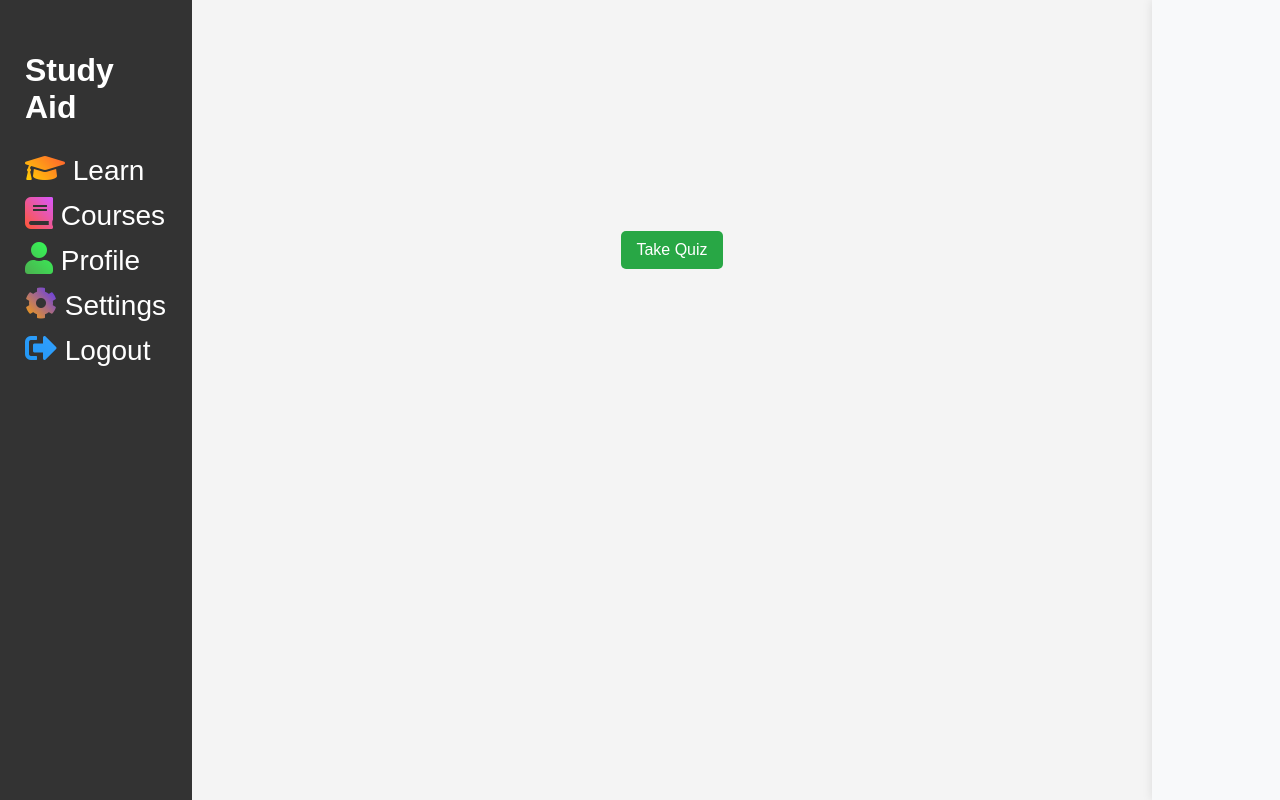
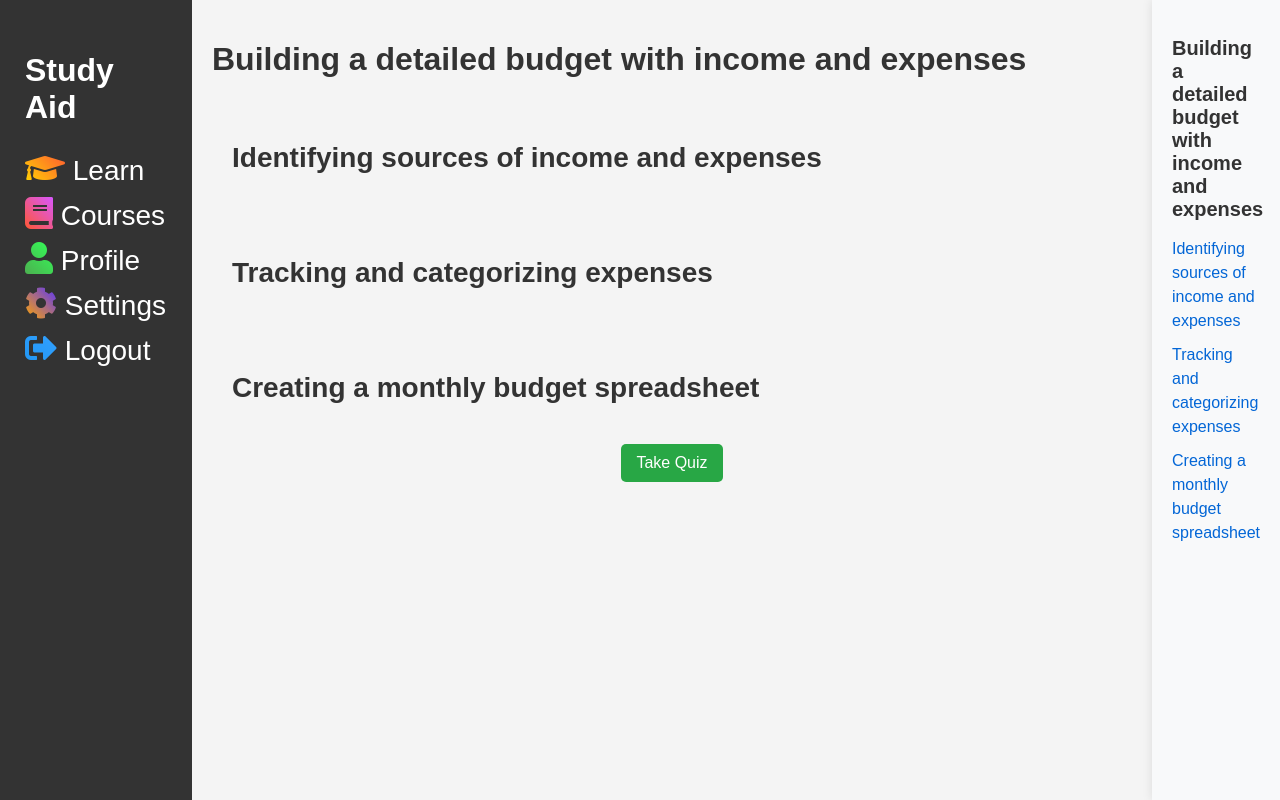
Before and after one commit to sally-20/InteractiveIntelligenceStudyAid, a Python web app: template templates/lessons/pfitdlsn1.html in a window 1280 px wide. Run offline with Jinja, Linux system fonts and the light colour scheme; the template is opened without the code that fills it, so the values that code supplies are empty.

Commit message:
Update pfitdlsn1.html

```diff
--- a/templates/lessons/pfitdlsn1.html
+++ b/templates/lessons/pfitdlsn1.html
@@ -3,7 +3,7 @@
 <head>
     <meta charset="UTF-8">
     <meta name="viewport" content="width=device-width, initial-scale=1.0">
-    <title></title>
+    <title>Building a detailed budget with income and expenses</title>
     <link rel="stylesheet" href="{{ url_for('static', filename='css/learningstyles.css') }}">
     <link rel="stylesheet" href="https://cdnjs.cloudflare.com/ajax/libs/font-awesome/5.15.3/css/all.min.css">
     <style>
@@ -378,23 +378,23 @@
             </ul>
         </aside>
         <main class="lesson-main-content">
-            <h1></h1>
+            <h1>Building a detailed budget with income and expenses</h1>
             <div id="sublesson1">
-                <h2></h2>
+                <h2>Identifying sources of income and expenses</h2>
                 <p>
 
                 </p>
             </div>
             <!-- Sub Lesson 2 Content -->
             <div id="sublesson2">
-                <h2></h2>
+                <h2>Tracking and categorizing expenses</h2>
                 <p>
 
                 </p>
             </div>
             <!-- Sub Lesson 3 Content -->
             <div id="sublesson3">
-                <h2></h2>
+                <h2>Creating a monthly budget spreadsheet</h2>
                 <p>
 
                 </p>
@@ -407,11 +407,11 @@
             </div>
         </main>
         <aside class="sidebar-right">
-            <h2></h2>
+            <h2>Building a detailed budget with income and expenses</h2>
             <ul class="sub-lesson-links">
-                <li><a href="#sublesson1"></a></li>
-                <li><a href="#sublesson2"></a></li>
-                <li><a href="#sublesson3"></a></li>
+                <li><a href="#sublesson1">Identifying sources of income and expenses</a></li>
+                <li><a href="#sublesson2">Tracking and categorizing expenses</a></li>
+                <li><a href="#sublesson3">Creating a monthly budget spreadsheet</a></li>
             </ul>
         </aside>
 </body>
```
